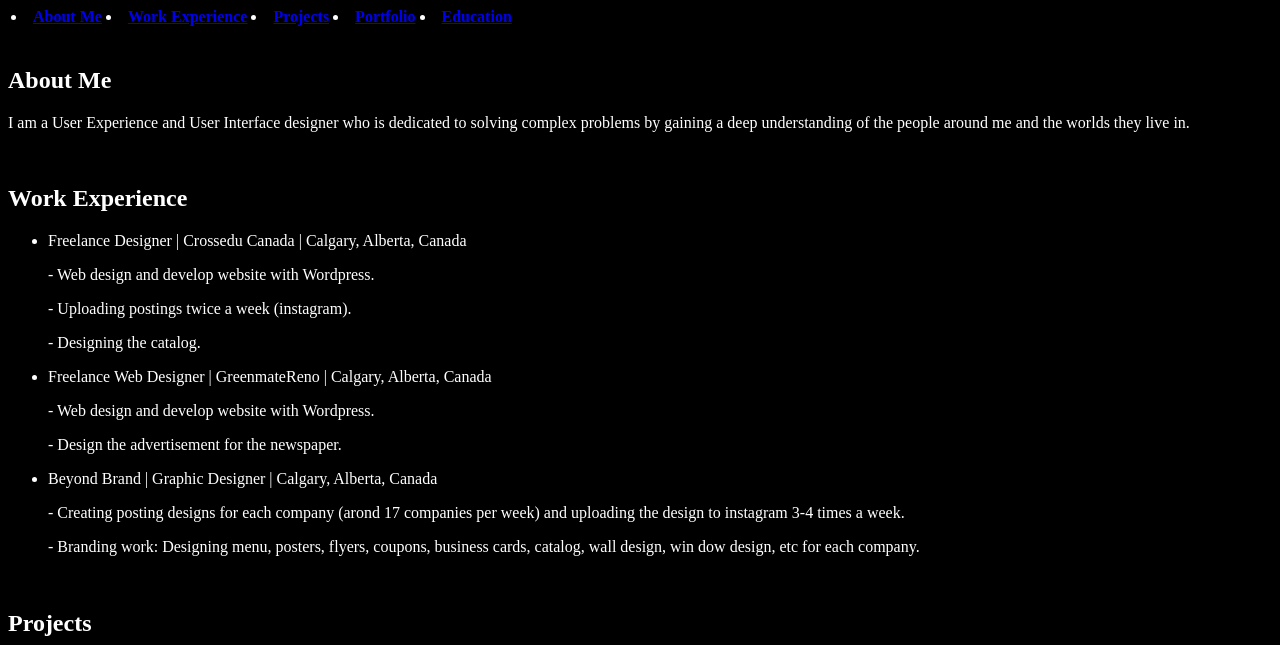
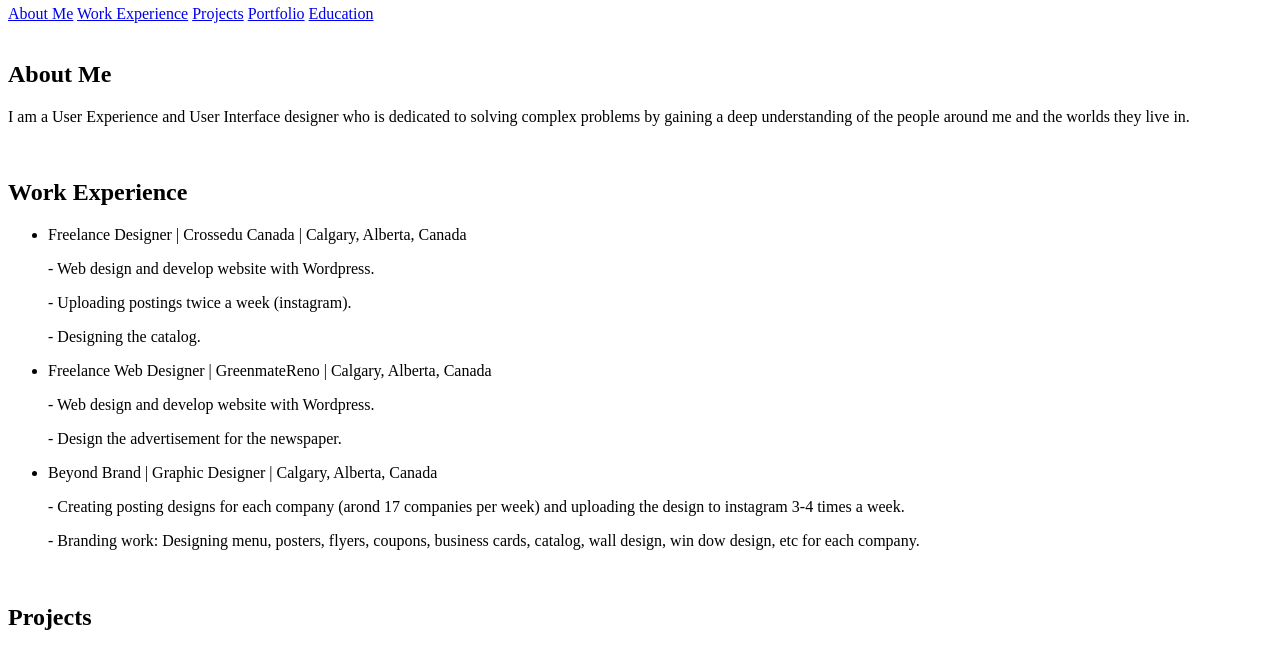
Before and after one commit to minjeong-jeon/portfolio, a plain HTML site: page index.html in a window 1280 px wide. Shown: the part 160-805 px from the top of the page. Drawn offline with Linux system fonts and the light colour scheme.

Commit message:
Minjeong_Portfolio(2)

```diff
--- a/index.html
+++ b/index.html
@@ -5,12 +5,6 @@
     <meta name="viewport" content="width=device-width, initial-scale=1.0">
     <title>Your Name - Resume</title>
 </head>
-<style>
-    body {
-        background-color: black;
-        color: white; /* Set text color to white for better contrast */
-    }
-</style>
 <body>
 
     <header>
@@ -19,15 +13,11 @@
 <br>
     <nav>
         <h2>Navigation</h2>
-        <table>
-            <tr>
-                <th><li><a href="#About Me">About Me</a></li></th>
-                <th><li><a href="#Work Experience">Work Experience</a></li></th>
-                <th><li><a href="#Projects">Projects</a></li></th>
-                <th><li><a href="#Portfolio">Portfolio</a></li></th>
-                <th><li><a href="#Education">Education</a></li></th>
-            </tr>
-        </table>
+            <a href="#About Me">About Me</a>
+            <a href="#Work Experience">Work Experience</a>
+            <a href="#Projects">Projects</a>
+            <a href="#Portfolio">Portfolio</a></li>
+            <a href="#Education">Education</a>
     </nav>
 
     <!--
@@ -91,9 +81,9 @@
                 <th>Sep 2023 - May 2025</th>
             </tr>
             <tr>
-                <td>Bachelor's in Psychology</td>
-                <td>Dankook University</td>
-                <td>Mar 2015 - Feb 2020</td>
+                <th>Bachelor's in Psychology</th>
+                <th>Dankook University</th>
+                <th>Mar 2015 - Feb 2020</th>
             </tr>
         </table>
     </section>
```
